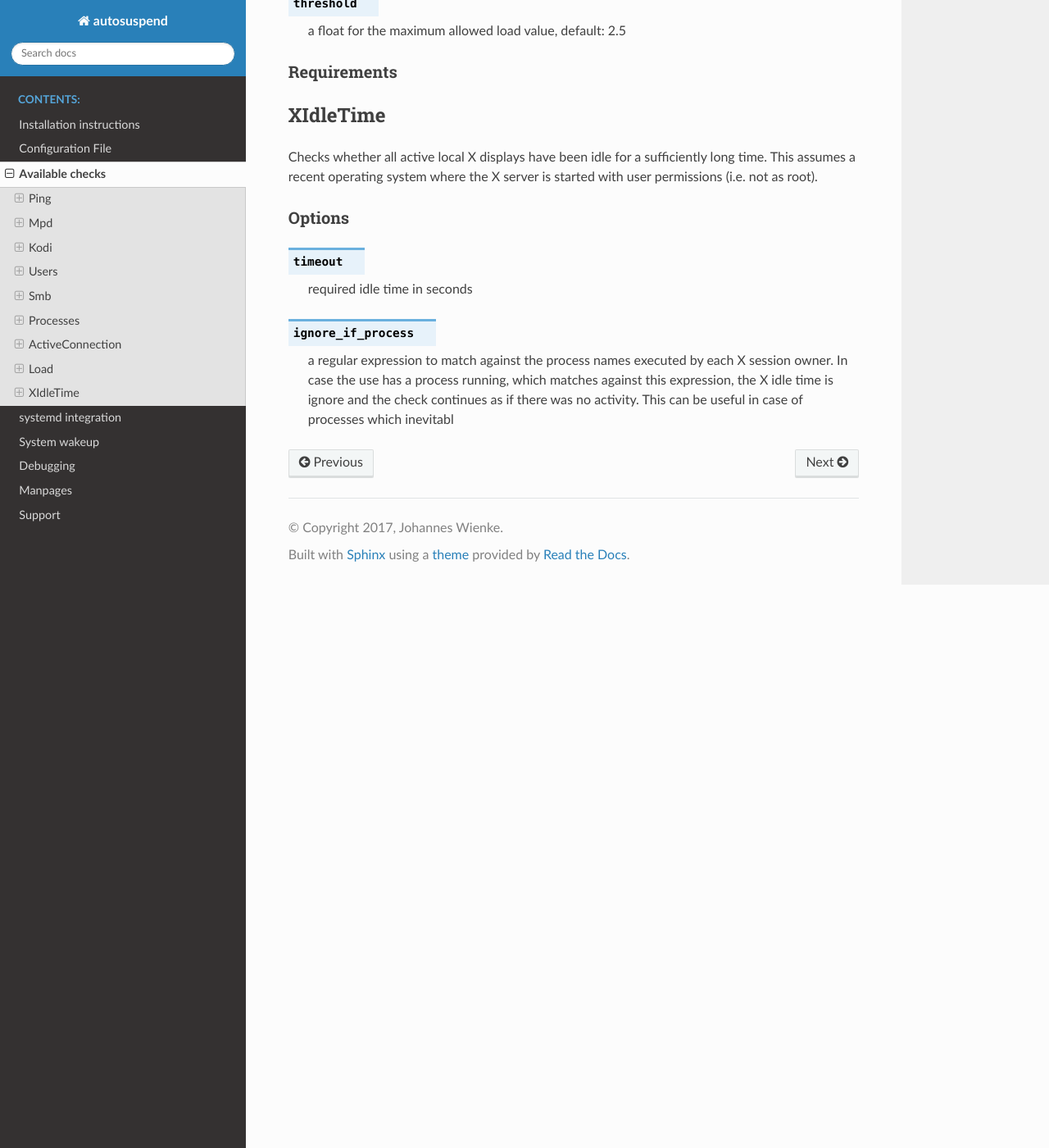
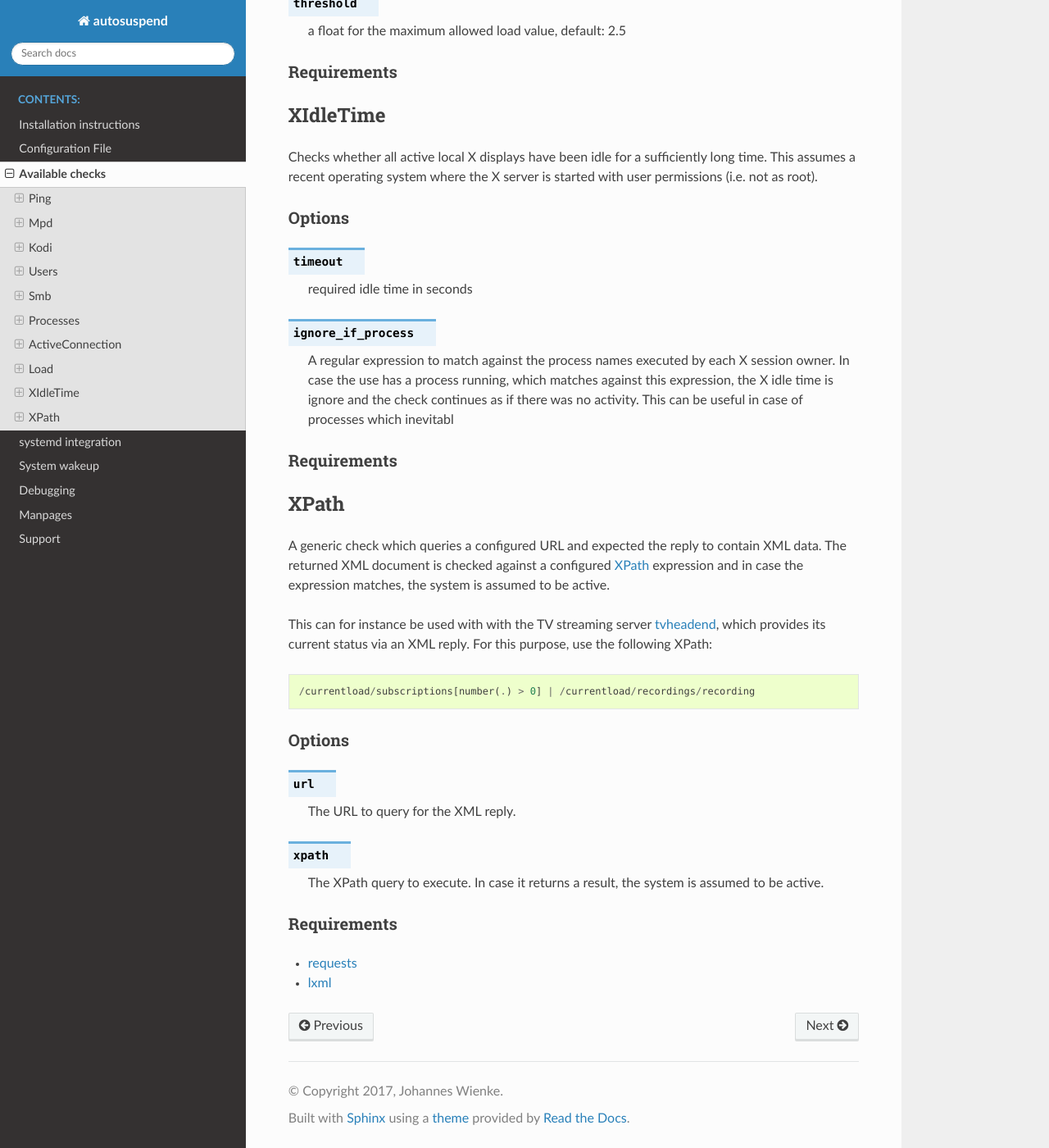
Before and after one commit to languitar/autosuspend, a Sphinx documentation site: the page built from doc/source/available_checks.rst, in a window 1280 px wide and 1400 px high, scrolled down 3167 px. Shown: the whole window at 82% size. Built offline with Sphinx 7.4.7 and the Read the Docs theme 2.0.0, drawn with Linux system fonts in a browser that asks for light colours; the version number could not be read and is left out; some of the changed text lies outside the part shown.

Commit message:
Add documentation for XPath check
This somehow got lost while converting to sphinx.

```diff
--- a/doc/source/available_checks.inc
+++ b/doc/source/available_checks.inc
@@ -115,12 +115,12 @@ Any active Samba connection will block suspend.
 Options
 ^^^^^^^
 
-Requirements
-^^^^^^^^^^^^
-
 .. option:: smbstatus
 
    executable needs to be present.
+
+Requirements
+^^^^^^^^^^^^
 
 Processes
 ~~~~~~~~~
@@ -194,6 +194,40 @@ Options
 
 .. option:: ignore_if_process
 
-   a regular expression to match against the process names executed by each X session owner.
+   A regular expression to match against the process names executed by each X session owner.
    In case the use has a process running, which matches against this expression, the X idle time is ignore and the check continues as if there was no activity.
    This can be useful in case of processes which inevitabl
+
+Requirements
+^^^^^^^^^^^^
+
+XPath
+~~~~~
+
+.. program:: check-xpath
+
+A generic check which queries a configured URL and expected the reply to contain XML data.
+The returned XML document is checked against a configured `XPath`_ expression and in case the expression matches, the system is assumed to be active.
+
+This can for instance be used with with the TV streaming server `tvheadend`_, which provides its current status via an XML reply.
+For this purpose, use the following XPath::
+
+    /currentload/subscriptions[number(.) > 0] | /currentload/recordings/recording
+
+Options
+^^^^^^^
+
+.. option:: url
+
+    The URL to query for the XML reply.
+
+.. option:: xpath
+
+    The XPath query to execute.
+    In case it returns a result, the system is assumed to be active.
+
+Requirements
+^^^^^^^^^^^^
+
+* `requests`_
+* `lxml`_
--- a/doc/source/conf.py
+++ b/doc/source/conf.py
@@ -47,6 +47,8 @@ rst_epilog = '''
 .. _systemd: https://www.freedesktop.org/wiki/Software/systemd/
 .. _systemd service files: http://www.freedesktop.org/software/systemd/man/systemd.service.html
 .. _broadcast-logging: https://github.com/languitar/broadcast-logging
+.. _tvheadend: https://tvheadend.org/
+.. _XPath: https://www.w3.org/TR/xpath/
 
 .. |project| replace:: {project}
 .. |project_bold| replace:: **{project}**
```
